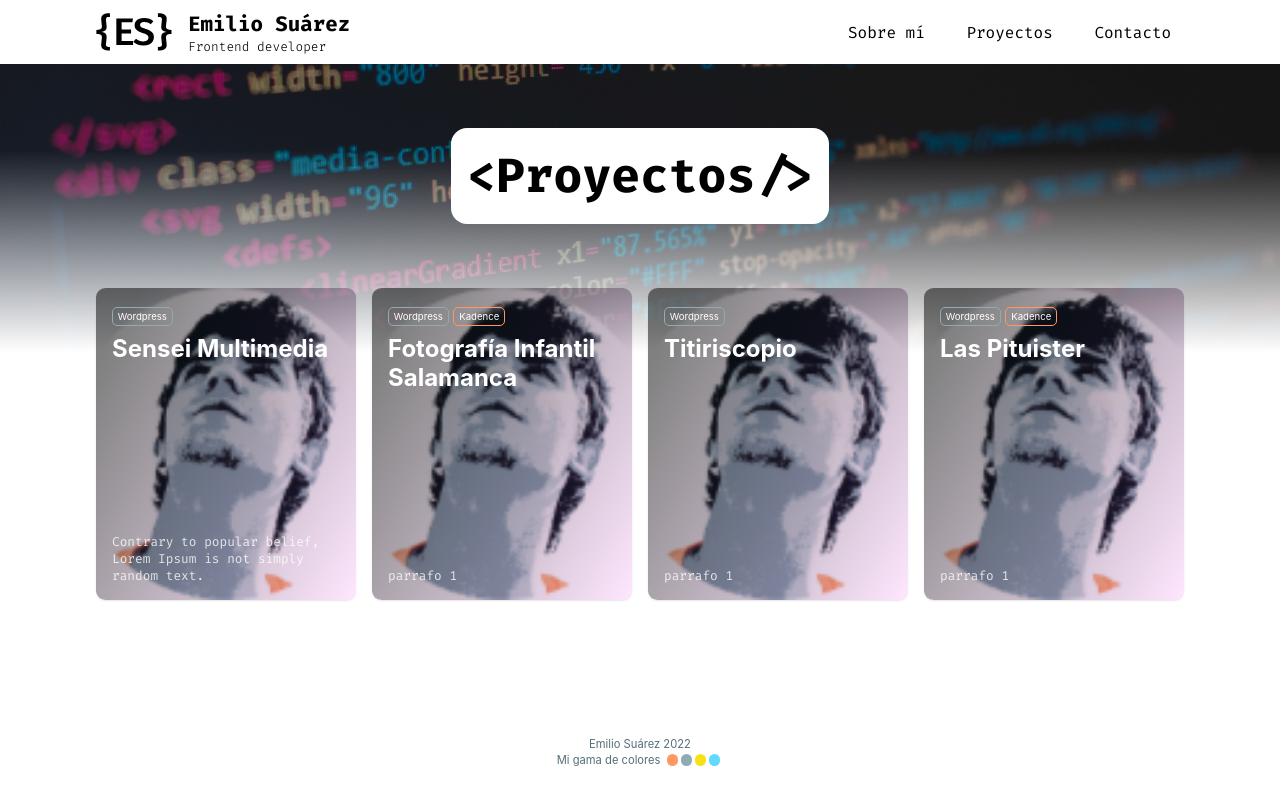
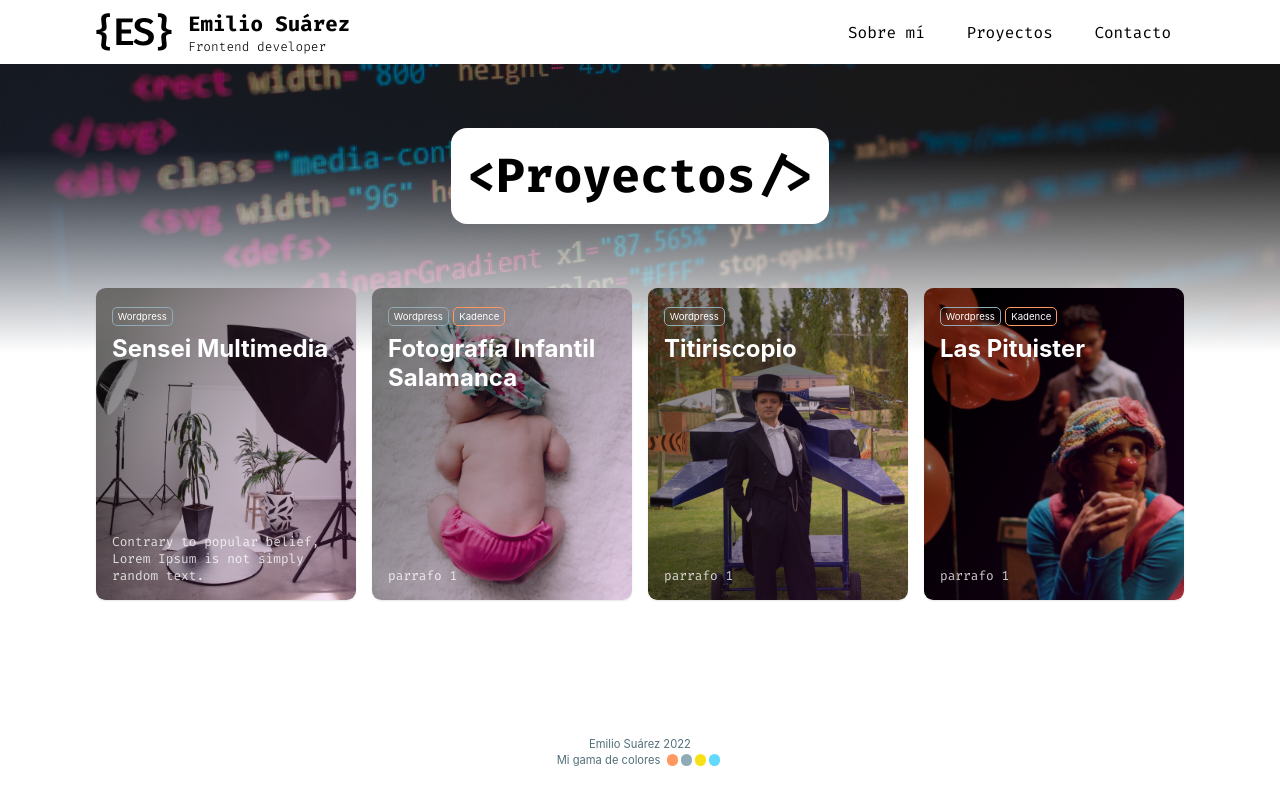
Before and after one commit to emisua/Portfolio-React, a React (Vite) app: page /proyectos in a window 1280 px wide. Built offline with nearby package versions, Linux system fonts and the light colour scheme.

Commit message:
Cambios en las URL de las imágenes

```diff
--- a/componentes/Cards.jsx
+++ b/componentes/Cards.jsx
@@ -27,7 +27,7 @@ const Cards = () => {
     <div className='card' key={index}>
       <a href={proyecto.url} target='_blank' rel='noopener noreferrer'>
         <div className='img'>
-          <img src='./assets/img/avatar.png' alt={proyecto.title} />
+          <img src={proyecto.img.poster} alt={proyecto.title} />
         </div>
         <div className='content'>
           <div className='tags'>
--- a/src/proyectos.json
+++ b/src/proyectos.json
@@ -4,7 +4,7 @@
     "slug": "sensei",
     "img": {
       "logo": "logo.jpg",
-      "poster": "coverSensei"
+      "poster": "./assets/img/sensei/poster.jpg"
     },
     "color": "red",
     "id": 1,
@@ -20,7 +20,7 @@
     "slug": "sensei-infantil",
     "img": {
       "logo": "logo.jpg",
-      "poster": "coverSenseiInfantil"
+      "poster": "./assets/img/sensei-infantil/poster.jpg"
     },
     "color": "red",
     "id": 2,
@@ -33,7 +33,7 @@
     "slug": "titiriscopio",
     "img": {
       "logo": "logo.jpg",
-      "poster": "coverTitiriscopio"
+      "poster": "./assets/img/titiriscopio/poster.jpg"
     },
     "color": "red",
     "id": 3,
@@ -46,7 +46,7 @@
     "slug": "pituister",
     "img": {
       "logo": "logo.jpg",
-      "poster": "coverPituister"
+      "poster": "./assets/img/pituister/poster.jpg"
     },
     "color": "red",
     "id": 4,
```
